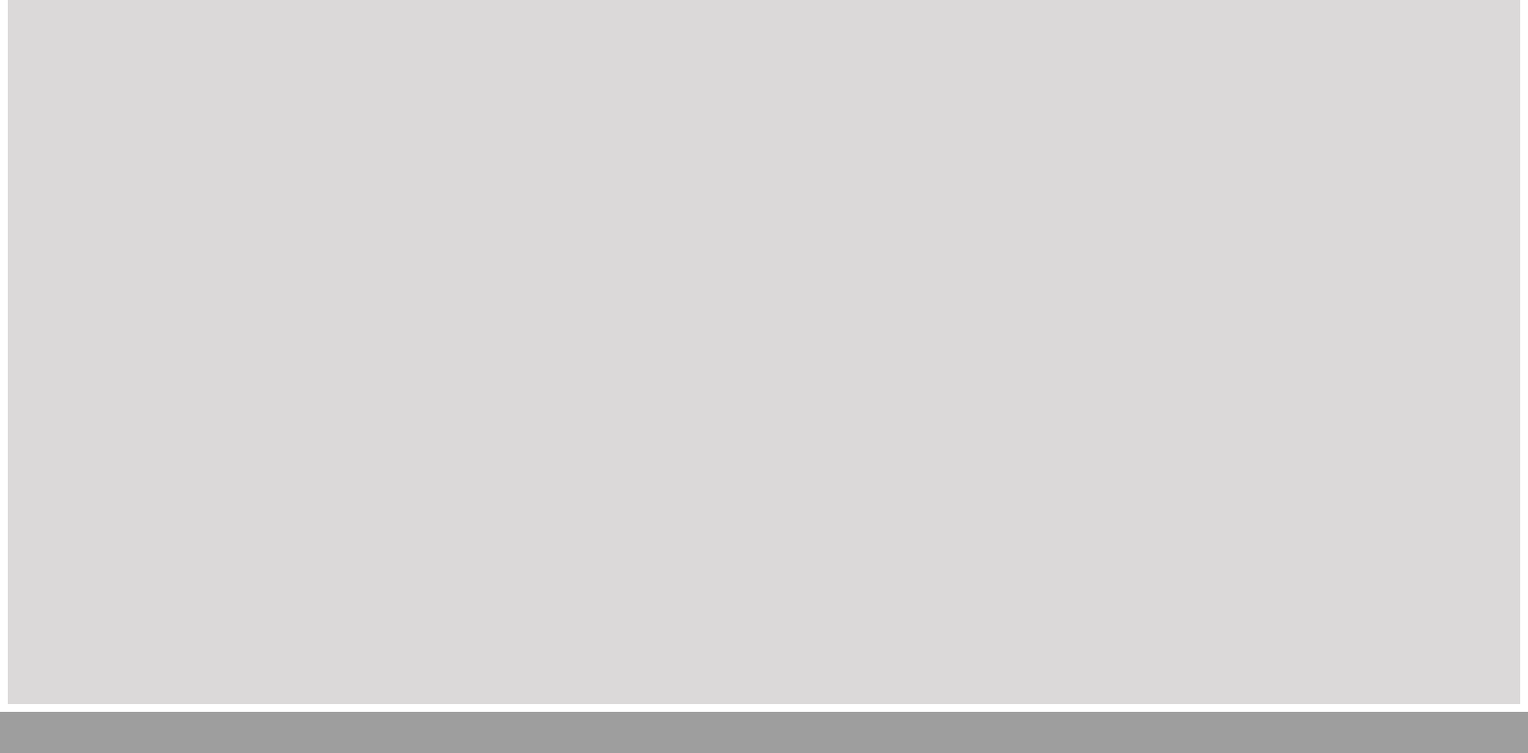
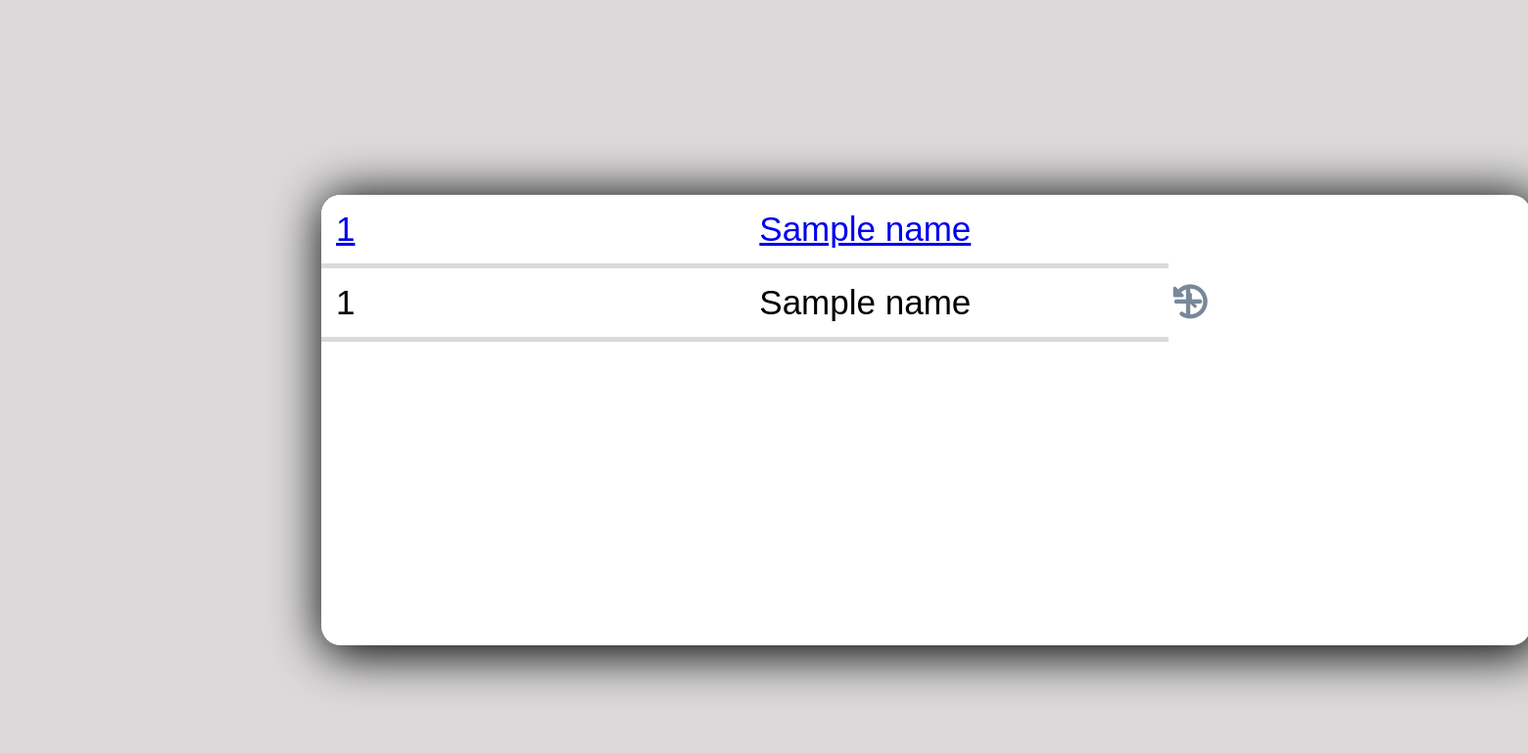
Before and after one commit to Ishank-Coder/Raise_Your_Voice, a Flask app: template templates/adminpanel.html in a window 1560 px wide; the page is wider, and only the part inside the window is pictured. Shown: the part 1611-2380 px from the top of that part at 98% size. Before the commit the page ends 2338 px from the top of that part, so only its background shows below. Run offline with Flask 3, Linux system fonts and the light colour scheme; the template is opened without the code that fills it: most values are stand-ins (such as "Sample title", 1, 10 or a date in 2020); some libraries are stand-ins or nearby versions.

Commit message:
admin panel

```diff
--- a/static/css/adminpanel.css
+++ b/static/css/adminpanel.css
@@ -5,11 +5,75 @@ A* {
     font-family: "Poppins", sans-serif;
 }
 
+body{
+    background: #dbd9d9;
+}
+
 .header {
     width: 100%;
     height: 100vh;
     background: #dbd9d9;
 }
+.chart{
+    width: 80%;
+    height: 700px;
+    display: flex;
+    margin-left: 325px;
+    justify-content: center;
+    margin-top: 100px;}
+
+.new{
+    margin-bottom: 110px;
+    margin-top: 110px;
+    }
+
+
+    table{
+      width: 70%;
+      table-layout: fixed;
+      background-color: white;
+    }
+
+    .tbl-content{
+        height:460px;
+        width: 80%;
+        overflow-x:auto;
+        border-radius: 20px;
+        margin-top: 200px;
+        justify-content: center;
+        text-align: center;
+        margin-left: 200px;
+        background-color: white;
+        box-shadow: 5px 5px 50px 5px;
+        margin-left: 320px;
+      }
+
+    td{
+        padding: 15px;
+        text-align: left;
+        vertical-align:middle;
+        font-weight: 300;
+        font-size: 35px;
+        color:black;
+        border-bottom: solid 5px  #dbd9d9;
+        background-color: white;
+        font-family: sans-serif;
+        width: 119%;
+      }
+
+    .itemtab{
+        padding: 5px;
+        text-align: center;
+        vertical-align:middle;
+        width: 10%;
+        color:lightslategrey;
+      }
+    .itemtable{
+        color:lightslategrey;
+      }
+    .itemtable:hover::after{
+        color:grey;
+      }
 
 .side-nav {
     width: 220px;
@@ -22,10 +86,6 @@ A* {
     transition: all 0.5s ease;
 }
 
-.chart{
-    color: aqua;
-    background: #ffffff;
-}
 .ptag {
     margin-right: 20px;
     margin-left: 20px;
--- a/templates/adminpanel.html
+++ b/templates/adminpanel.html
@@ -10,9 +10,7 @@
     <script type="text/javascript" src="{{ url_for('static', filename='js/adminpanel.js') }}"></script>
 </head>
 <body>
-    <div id="piechart" class="chart" style="width: 100%; height: 700px; display: flex; margin-left: 250px; justify-content: center;margin-top: 100px;"></div>
-    <div id="daywise-chart" class="chart" style="width: 80%; height: 700px; margin-left: 230px; justify-content: center; display: flex; margin-top: 30px;"></div>
-    <div class="header">
+    <section class="new">
         <div class="side-nav">
             <a href="#" id="logo" class="logo">
                 <img src="{{url_for('static', filename= 'images/Group25.png')}}" class="logo-img">
@@ -53,8 +51,43 @@
                 <div class="active"></div>
             </ul>
         </div>
-    </div>
+        <div id="piechart" class="chart" ></div>
+        <div id="daywise-chart" class="chart"></div>
 
+        <div id="NewTickets">
+          <div class="tbl-content">
+            <table cellpadding="0" cellspacing="0" border="0">
+              <tbody>
+                {% for name in new %}
+                <tr>
+
+                  <td><a href="{{ url_for('details',name = name) }}"> {{ name[0] }}</a></td>
+                  <td><a href="{{ url_for('details',name = name) }}"> {{ name[1] }}</a></td>
+                  <!-- <td class="itemtab"><span class="an">●</span></td>
+                  <td class="itemtab"><a class =itemtable id="new_action1" href="{{ url_for('details',name = name) }}"><i class="fa fa-plus"></i></a></td> -->
+                </tr>
+                {% endfor %}
+                {% for name in pending %}
+                <tr>
+                  <td>{{ name[0] }}</td>
+                  <td>{{ name[1] }}</td>
+                  <!-- <td class="itemtab"><span class="ap">●</span></td> -->
+                  <td class="itemtab">
+                    <a class="itemtable history-button" href="#">
+                      <i class="fa fa-history" aria-hidden="true"></i>
+                    </a>
+                  </td>
+
+                  <td class="itemtab"><a class =itemtable href="{{ url_for('details',name = name) }}"><i class="fa fa-plus"></i></a></td>
+                </tr>
+                {% endfor %}
+              </tbody>
+            </table>
+
+            <p></p>
+          </div>
+        </div>
+    </section>
     <script>
     </script>
 </body>
```
